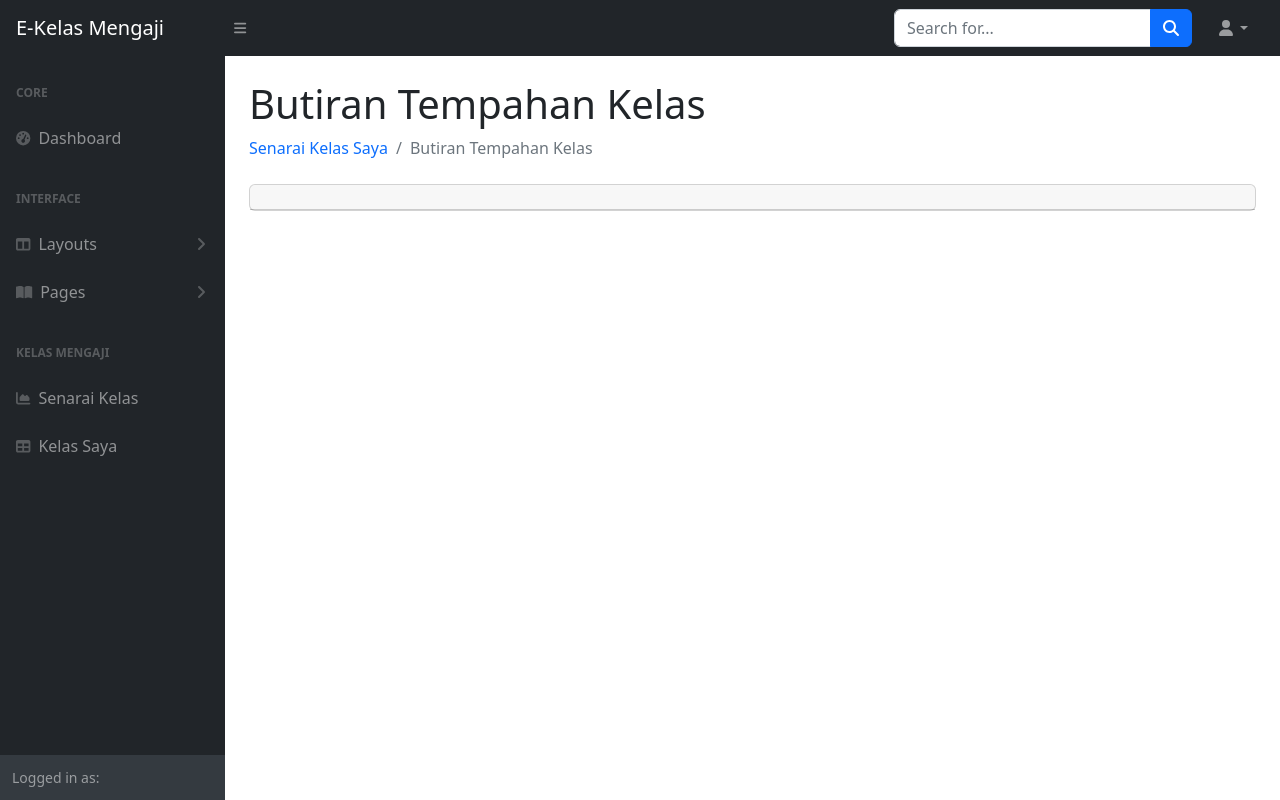
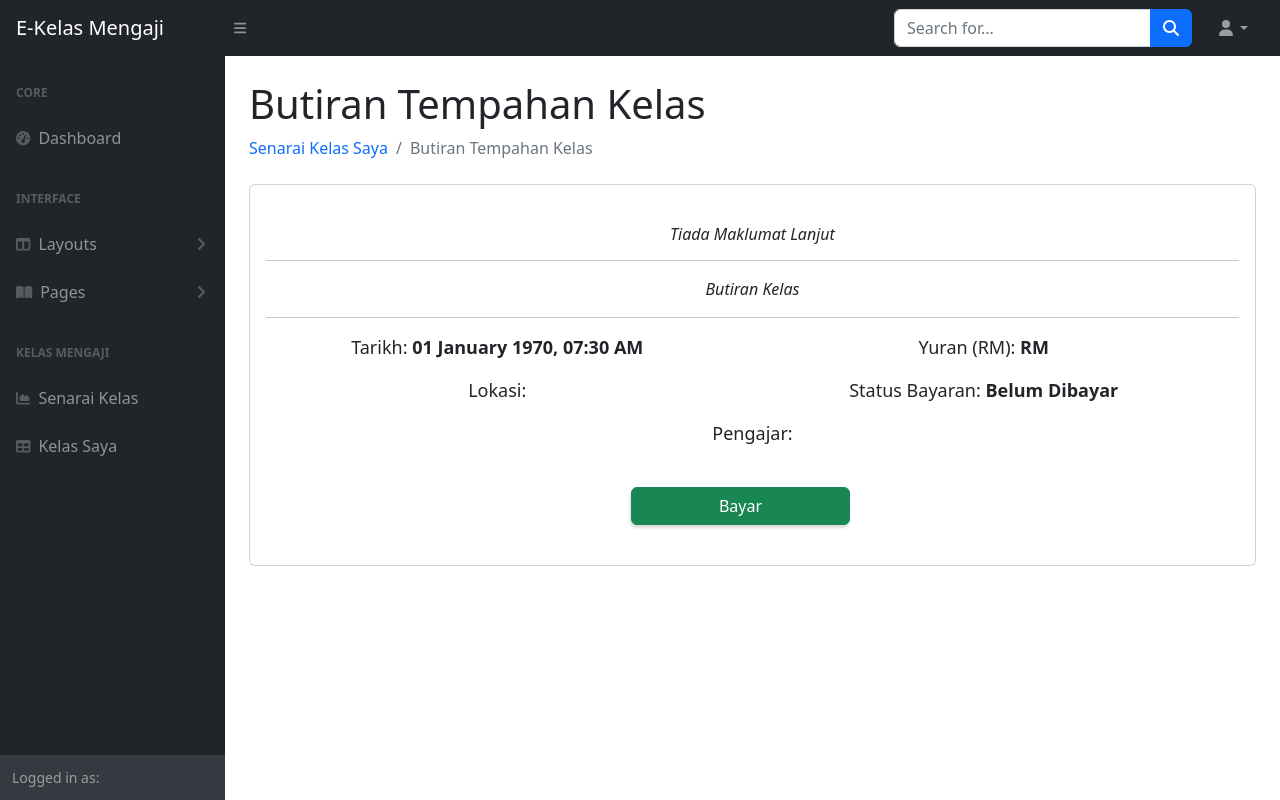
Before and after one commit to juqiey/E-Kelas-Mengaji, a PHP site: page /booking_view.php?id=1 in a window 1280 px wide. Run offline with PHP 8.4, Linux system fonts and the light colour scheme; data that the repository does not hold is empty; some libraries are stand-ins or nearby versions.

Commit message:
update booking_view.php

```diff
--- a/view/booking_list.php
+++ b/view/booking_list.php
@@ -96,13 +96,13 @@
                                     </td>
                                     <td>
                                         <div class="row text-center">
-                                            <div class="col">
+                                            <div class="col-md-4">
                                                 <a href="../view/booking_view.php?id=<? echo $row['bookingid'];?>" class="btn btn-primary" id="card-btn">Lihat</a>
                                             </div>
-                                            <div class="col">
+                                            <div class="col-md-4">
                                                 <a href="" class="btn btn-danger" id="card-btn">Padam</a>
                                             </div>
-                                            <div class="col">
+                                            <div class="col-md-4">
                                                 <a href="" class="btn btn-success" id="card-btn">Bayar</a>
                                             </div>
                                         </div>
--- a/view/booking_view.php
+++ b/view/booking_view.php
@@ -34,6 +34,37 @@
         .visit:hover {
             text-decoration: underline;
         }
+        /*.divider-body>*{
+            display: inline-block;
+            vertical-align: middle;
+        }
+        .divider-body{
+            text-align: center;
+            border: 0;
+            white-space: nowrap;
+            display: block;
+            overflow: hidden;
+            padding: 0;
+            margin: 0;
+        }
+        .divider-body:before, .divider-body:after {
+            content: "";
+            height: 0.5px;
+            width: 50%;
+            background-color: #D3D3D3;
+            margin: 0 5px 0 5px;
+            display: inline-block;
+            vertical-align: middle;
+        }
+        .divider-body:before {
+            margin-left: -100%;
+        }
+        .divider-body:after {
+            margin-right: -95%;
+        }*/
+        .text{
+            font-size: 18px;
+        }
     </style>
 </head>
 <body class="sb-nav-fixed">
@@ -53,10 +84,38 @@
                     <li class="breadcrumb-item active"><? echo $title; ?></li>
                 </ol>
                 <div class="card">
-                    <div class="card-header text-center">
-                        <h3>
-                            <? echo $booking['classsubject'];?>
-                        </h3>
+                    <div class="card-body">
+                        <div class="text-center">
+                            <h2 class="card-title mb-4"><? echo $booking['classsubject']; ?></h2>
+                            <h6 class="card-text"><i><? echo ($booking['classdescription']!=null)?$booking['classdescription']:"Tiada Maklumat Lanjut"; ?></i></h6>
+                        </div>
+                        <div class="row">
+                            <div class="text-center">
+                                <hr>
+                                <p style="font-size:16px;font-style: italic">Butiran Kelas</p>
+                                <hr>
+                            </div>
+                            <div class="row justify-content-center">
+                                <div class="col-md-6 text-center">
+                                    <p class="text">Tarikh: <b><? echo date('d F Y, h:i A', strtotime($booking['classdate'])); ?></b></p>
+                                    <p class="text">Lokasi: <b><? echo $booking['classlocation']; ?></b></p>
+                                </div>
+                                <div class="col-md-6 text-center">
+                                    <p class="text">Yuran (RM): <b>RM<? echo $booking['classfee'];?></b></p>
+                                    <p class="text">Status Bayaran: <b><? echo ($booking['bookingstatus']==1)?"Sudah Dibayar":"Belum Dibayar"; ?></b></p>
+                                </div>
+                            </div>
+                            <div class="text-center">
+                                <p class="text">Pengajar: <b><? echo $booking['teachername']; ?></b></p>
+                            </div>
+                            <? if($booking['bookingstatus']==0){ ?>
+                            <div class="row justify-content-center mt-4 mb-4">
+                                <div class="col-md-3">
+                                    <a href="" class="btn btn-success" id="card-btn">Bayar</a>
+                                </div>
+                            </div>
+                            <? }?>
+                        </div>
                     </div>
                 </div>
             </div>
```
